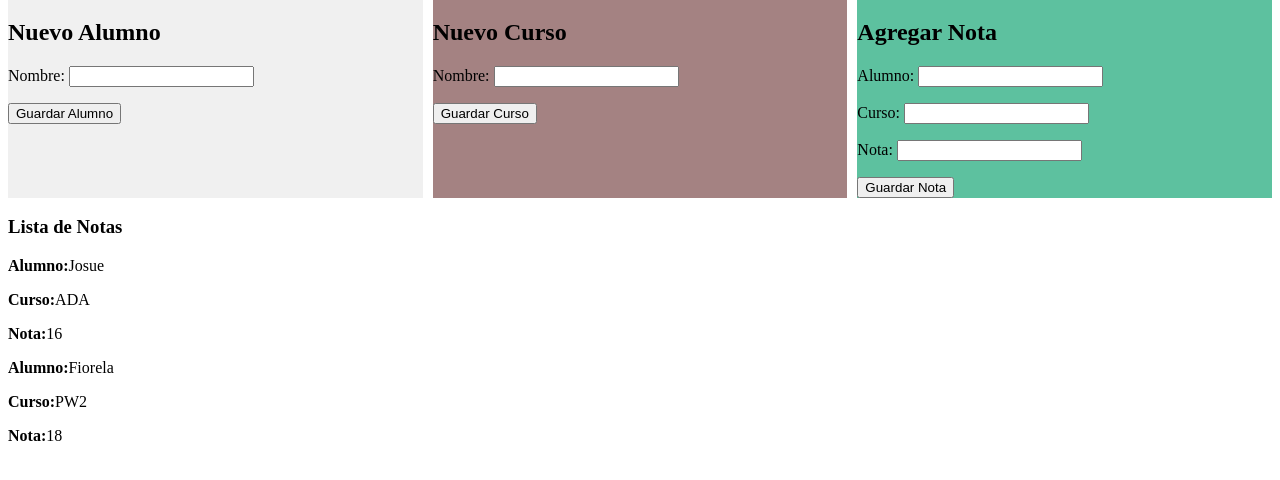
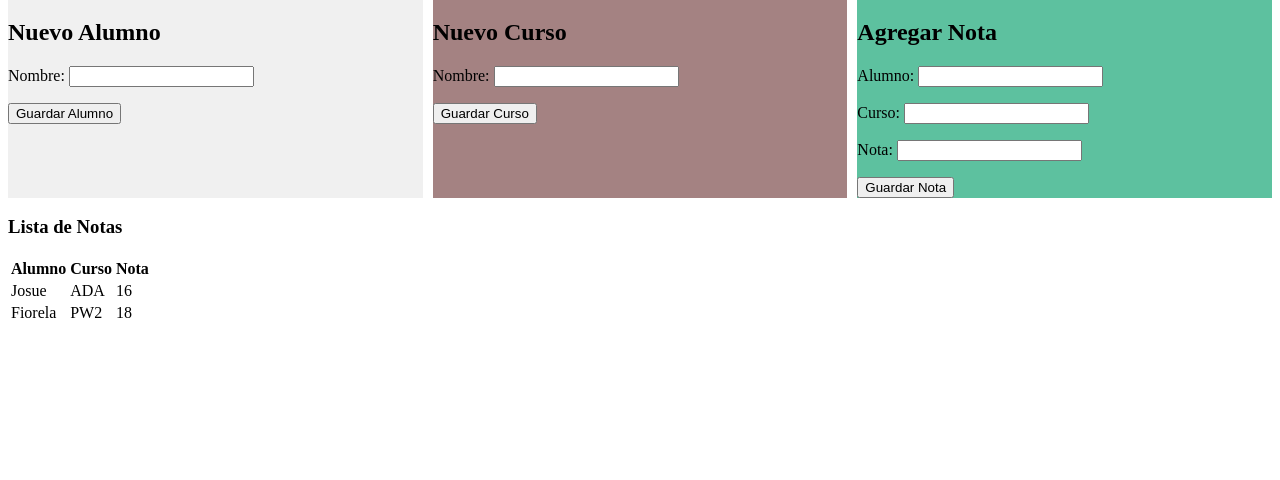
Before and after one commit to jherson2024/pw2, a Django app: page / in a window 1280 px wide. Shown: the part 81-561 px from the top of the page. Run offline with Django 5.2, Linux system fonts and the light colour scheme; data comes from the database, SQL or seed files in the repository.

Commit message:
cambiar el modo de la lista de notas a tabla

```diff
--- a/LabDjango/Ejercicio_propuesto/sistema_alumnos/registro_notas/templates/registro_notas/index.html
+++ b/LabDjango/Ejercicio_propuesto/sistema_alumnos/registro_notas/templates/registro_notas/index.html
@@ -36,13 +36,24 @@
     </div>
     <h3>Lista de Notas</h3>
     <div id="lista">
-        {% for nota in notas %}
-        <div>
-            <p><strong>Alumno:</strong>{{nota.alumno.nombre}}</p>
-            <p><strong>Curso:</strong>{{nota.curso.nombre}}</p>
-            <p><strong>Nota:</strong>{{nota.nota}}</p>
-        </div>
-        {% endfor %}
+        <table>
+            <thead>
+                <tr>
+                    <th>Alumno</th>
+                    <th>Curso</th>
+                    <th>Nota</th>
+                </tr>
+            </thead>
+            <tbody>
+                {% for nota in notas %}
+                <tr>
+                    <td>{{nota.alumno.nombre}}</td>
+                    <td>{{nota.curso.nombre}}</td>
+                    <td>{{nota.nota}}</td>
+                </tr>
+                {% endfor %}
+            </tbody>
+        </table>
     </div>
 </body>
 </html>
```
